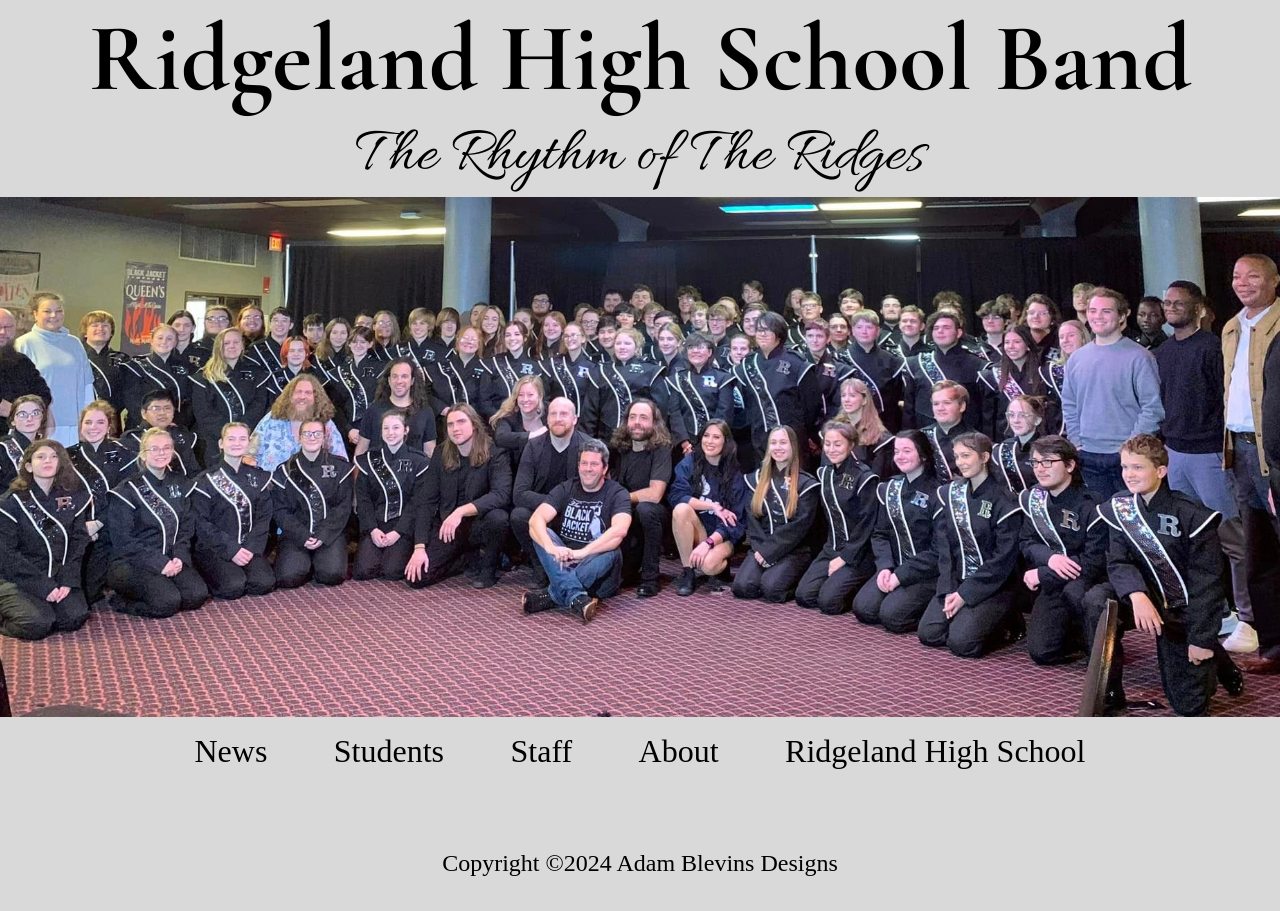
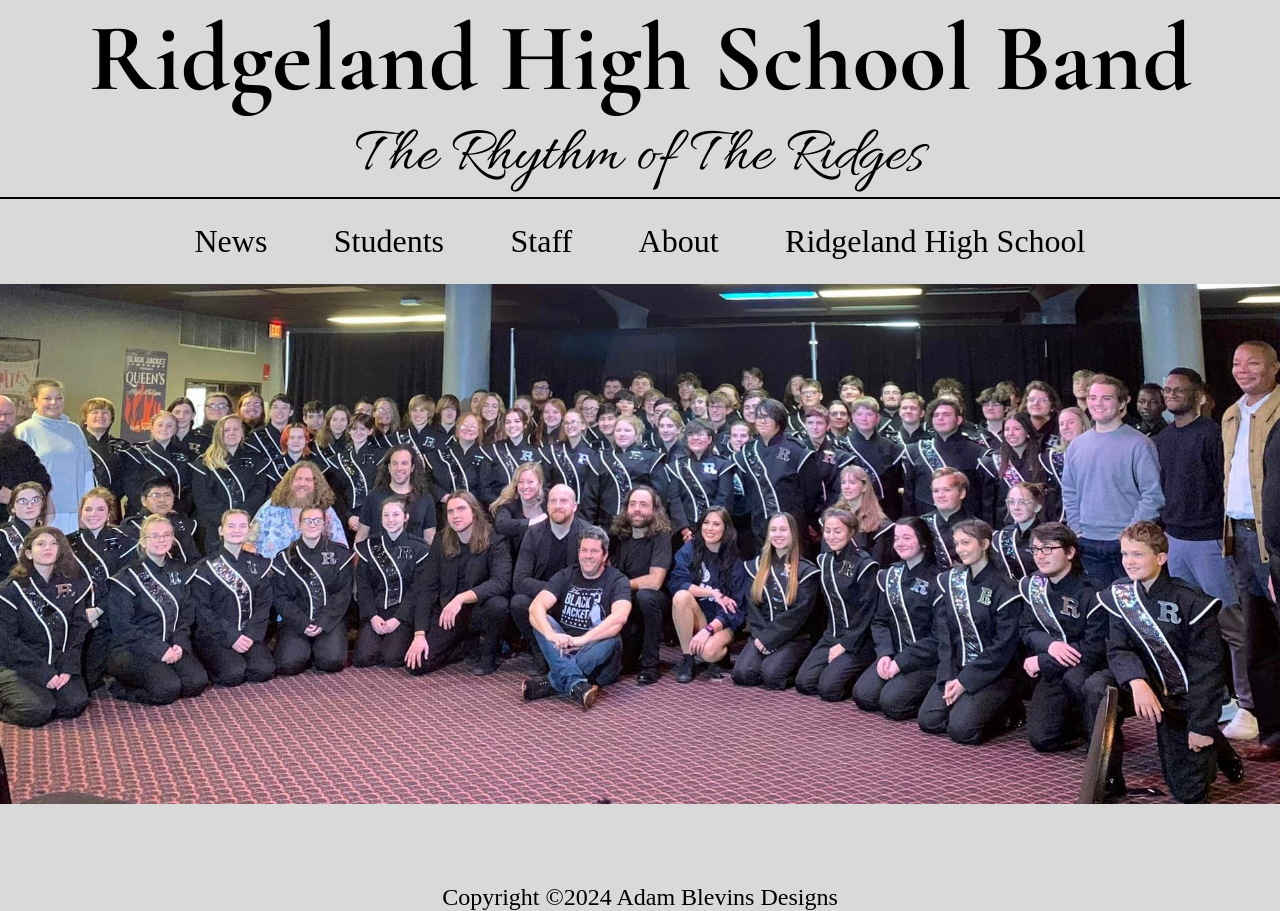
Before and after one commit to blevinspercussion/rhsbandwebsite, a plain HTML site: page index.html in a window 1280 px wide. Shown: the top 911 px of the page. Before the commit the page ends 877 px from the top, so only its background shows below. Drawn offline with nearby package versions, Linux system fonts and the light colour scheme.

Commit message:
Moved nav above the main image and added a horizontal line above nav menu

```diff
--- a/index.html
+++ b/index.html
@@ -18,11 +18,7 @@
       <h1 class="title">Ridgeland High School Band</h1>
       <h2 class="subtitle">The Rhythm of The Ridges</h2>
     </header>
-    <img
-      class="banner"
-      src="./media/pics/group_photo1-cropped.jpg"
-      alt="Ridgeland High School marching band group picture"
-    />
+    <hr />
     <nav>
       <ul>
         <li><a href="news">News</a></li>
@@ -32,6 +28,11 @@
         <li><a href="school">Ridgeland High School</a></li>
       </ul>
     </nav>
+    <img
+      class="banner"
+      src="./media/pics/group_photo1-cropped.jpg"
+      alt="Ridgeland High School marching band group picture"
+    />
   </body>
   <footer>Copyright &copy;2024 Adam Blevins Designs</footer>
 </html>
--- a/style.css
+++ b/style.css
@@ -31,6 +31,11 @@ header {
   width: 100vw;
 }
 
+hr {
+  border: 1px solid black;
+  width: 100vw;
+}
+
 footer {
   background-color: #d9d9d9;
   padding-top: 5rem;
@@ -47,7 +52,7 @@ nav ul {
   align-items: center;
   justify-content: space-evenly;
   width: 80vw;
-  padding-top: 1rem;
+  padding: 1.5rem;
 }
 
 li {
```
